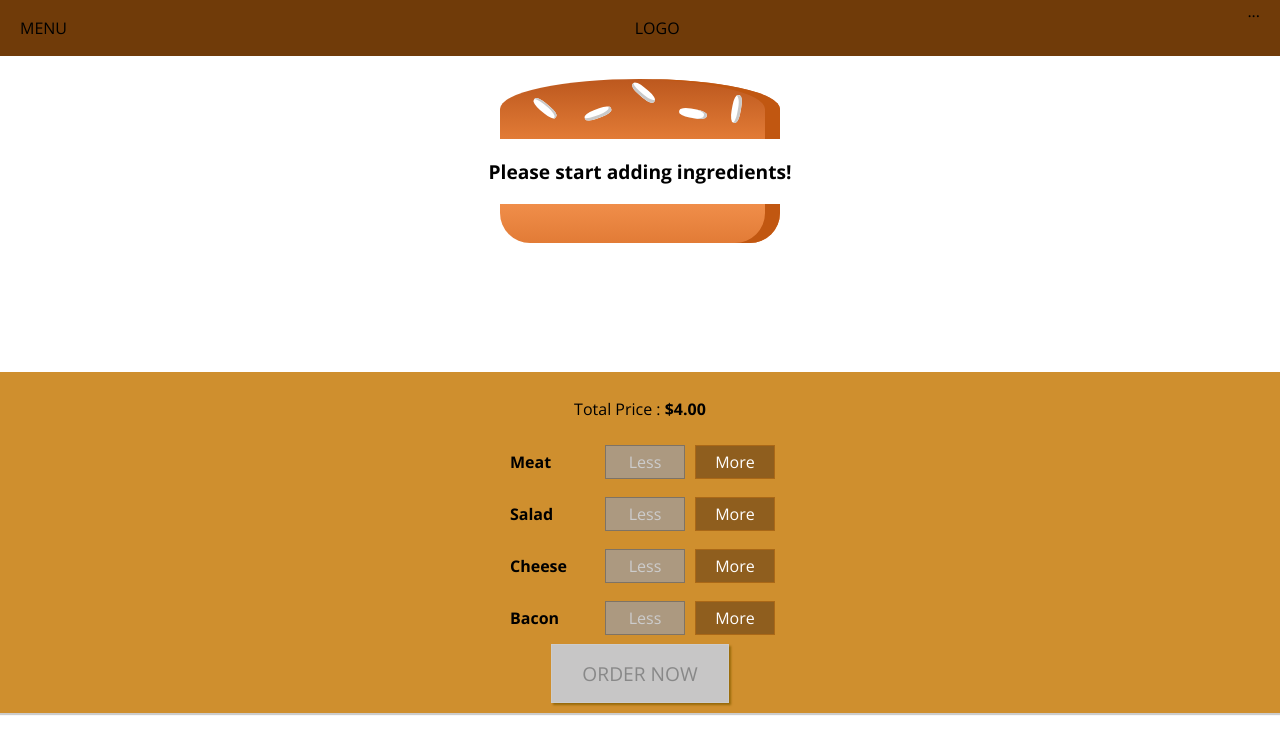
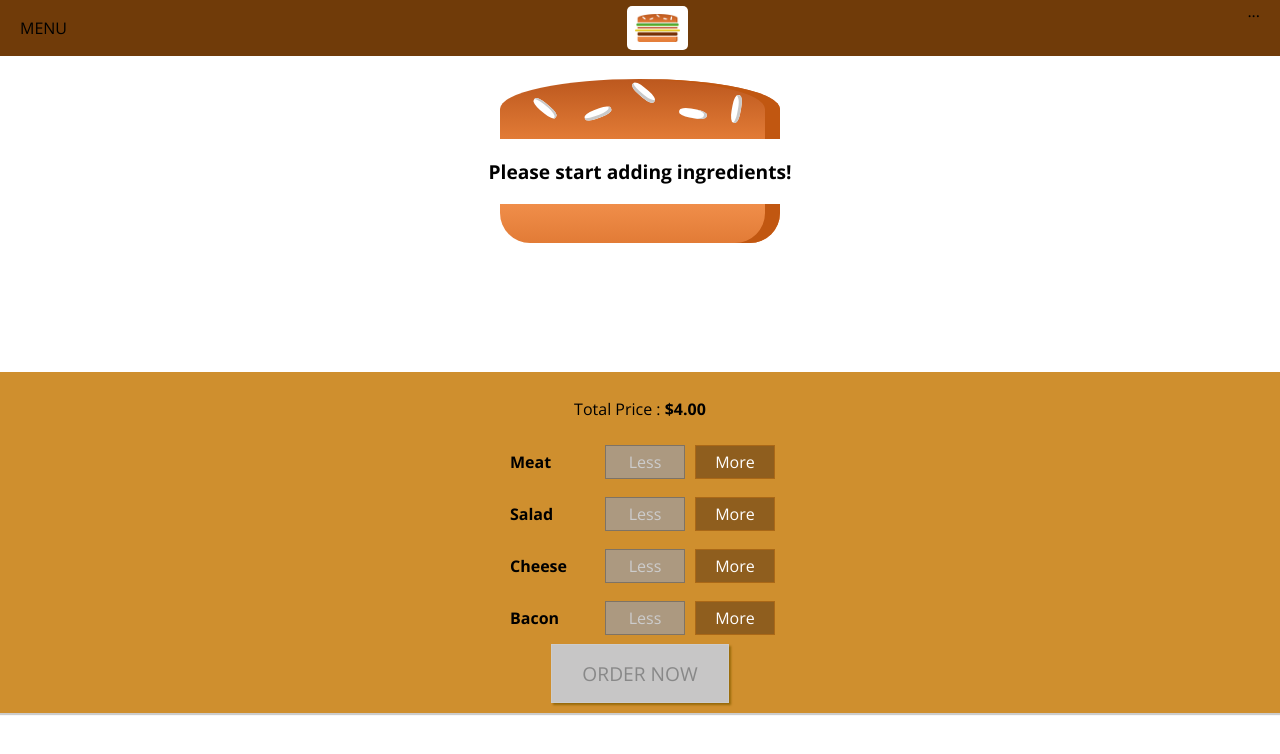
Before and after one commit to adi1506/Burger-Stack, a React (Create React App) app: page / in a window 1280 px wide. Shown: the top 754 px of the page. Built offline with nearby package versions, Linux system fonts and the light colour scheme.

Commit message:
Applied the logo

```diff
--- /dev/null
+++ b/src/components/Logo/Logo.js
@@ -0,0 +1,11 @@
+import React from 'react';
+import burgerLogo from '../../assets/Images/burgerLogo.png';
+import classes from './Logo.module.css';
+
+const Logo = (props) => (
+    <div className={classes.Logo}>
+        <img src={burgerLogo} alt='Burger-Logo'/>
+    </div>
+)
+
+export default Logo;
--- /dev/null
+++ b/src/components/Logo/Logo.module.css
@@ -0,0 +1,13 @@
+.Logo{
+    height:80%;
+    background-color: white;
+    padding:8px;
+    box-sizing: border-box;
+    border-radius: 5px;
+
+
+}
+
+.Logo img{
+    height:100%;
+}
--- a/src/components/Toolbar/Toolbar.js
+++ b/src/components/Toolbar/Toolbar.js
@@ -1,10 +1,11 @@
 import React from 'react';
 import classes from './Toolbar.module.css'
+import Logo from '../Logo/Logo'
 
 const Toolbar = (props) => (
     <header className={classes.Toolbar}>
         <div>MENU</div>
-        <div>LOGO</div>
+        <Logo />
         <nav>
             ...
         </nav>
```
Also changed, not shown: src/assets/Images/burgerLogo.png (added).
